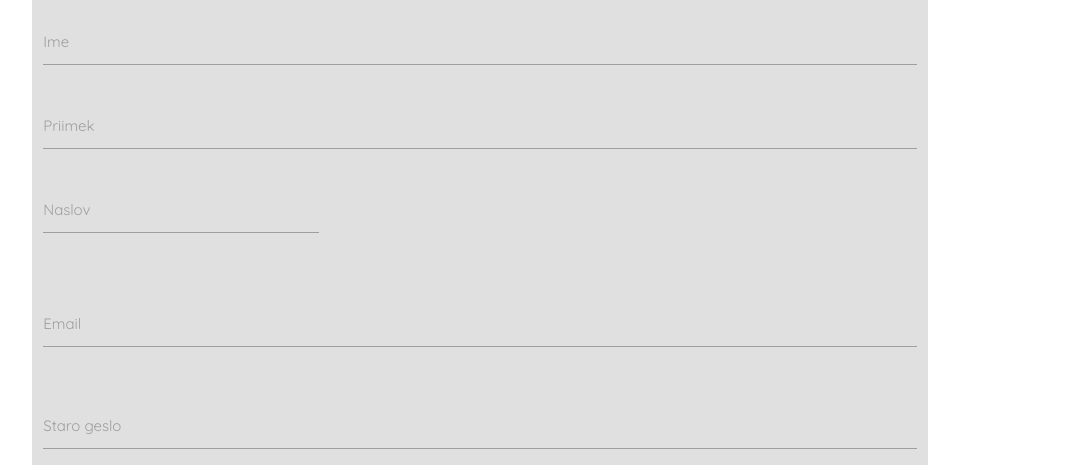
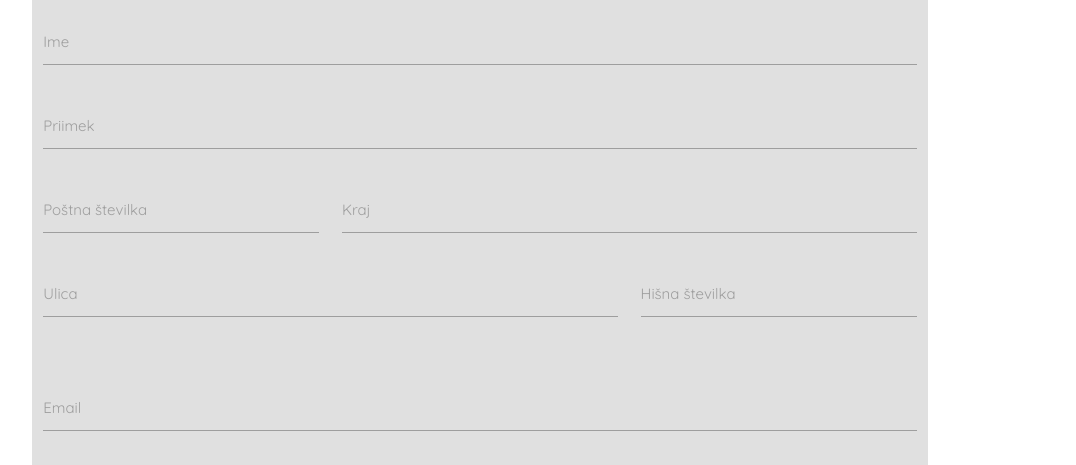
Before and after one commit to MuzeljHana/carGo, a website: page views/profile.html in a window 1280 px wide. Shown: the part 335-800 px from the top of the page, without its empty margins (160-1236 px from the left). Drawn offline with nearby package versions, Linux system fonts and the light colour scheme; files that its build step writes are made by us from their sources; no server answers; files whose address does not match are found by name.

Commit message:
Vnosna polja za naslov

```diff
--- a/views/profile.html
+++ b/views/profile.html
@@ -22,22 +22,21 @@
                 <input id="i_priimek_uredi" type="text">
                 <label for="i_priimek_uredi">Priimek</label>
             </div>
-            <!--
             <div class="input-field col s4">
-                <input id="i_postna_stevilka_uredi" type="number">
-                <label for="i_postna_stevilka_uredi">Poštna številka</label>
+                <input id="postna_st_uredi" type="number">
+                <label for="postna_st_uredi">Poštna številka</label>
             </div>
             <div class="input-field col s8">
-                <input id="i_kraj_uredi" type="text">
-                <label for="i_kraj_uredi">Kraj</label>
+                <input id="kraj_uredi" type="text">
+                <label for="kraj_uredi">Kraj</label>
             </div>
             <div class="input-field col s8">
-                <input id="i_ulica_uredi" type="text">
-                <label for="i_ulica_uredi">Ulica</label>
-            </div> -->
+                <input id="ulica_uredi" type="text">
+                <label for="ulica_uredi">Ulica</label>
+            </div>
             <div class="input-field col s4">
-                <input id="i_hisna_stevilka_uredi" type="text">
-                <label for="i_hisna_stevilka_uredi">Naslov</label>
+                <input id="hisna_st_uredi" type="text">
+                <label for="hisna_st_uredi">Hišna številka</label>
             </div>
             <div class="input-field col s12" style="margin-top: 3rem;">
                 <input id="i_email_uredi" type="email" class="validate">
```
